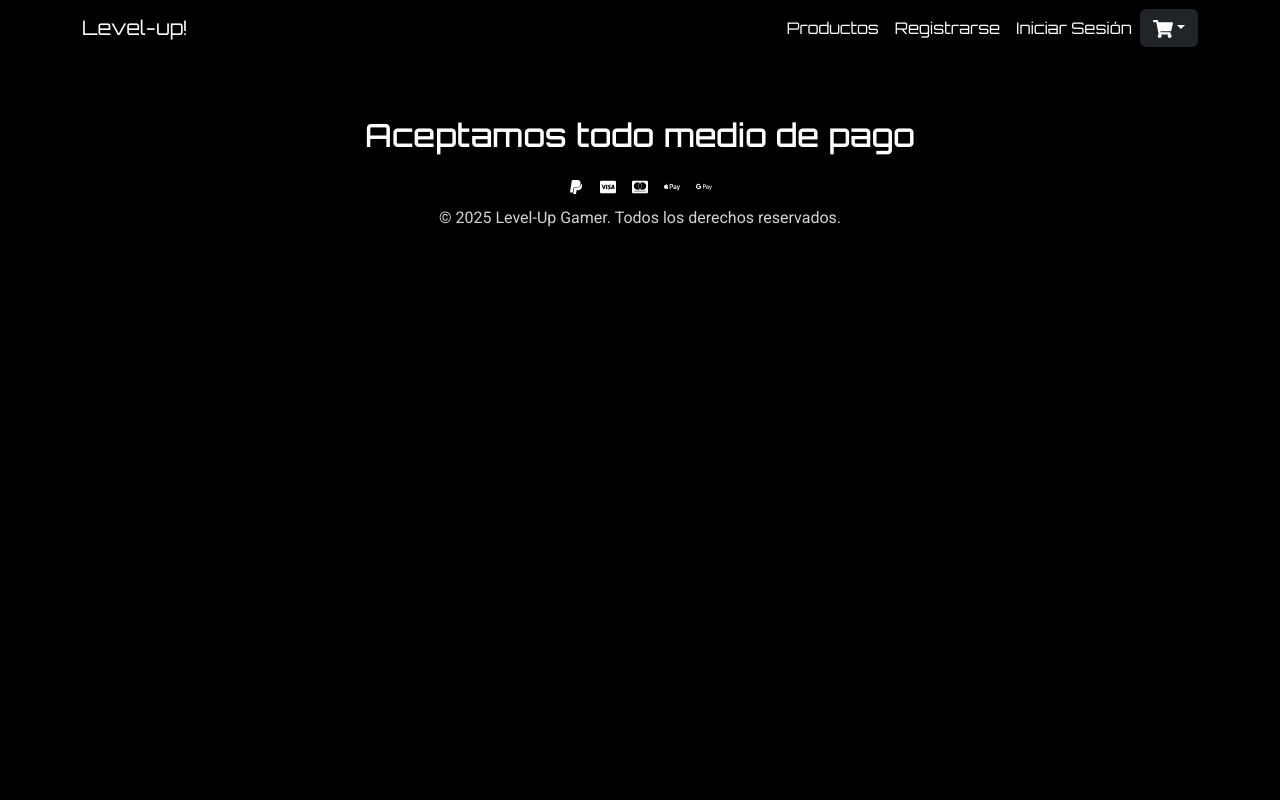
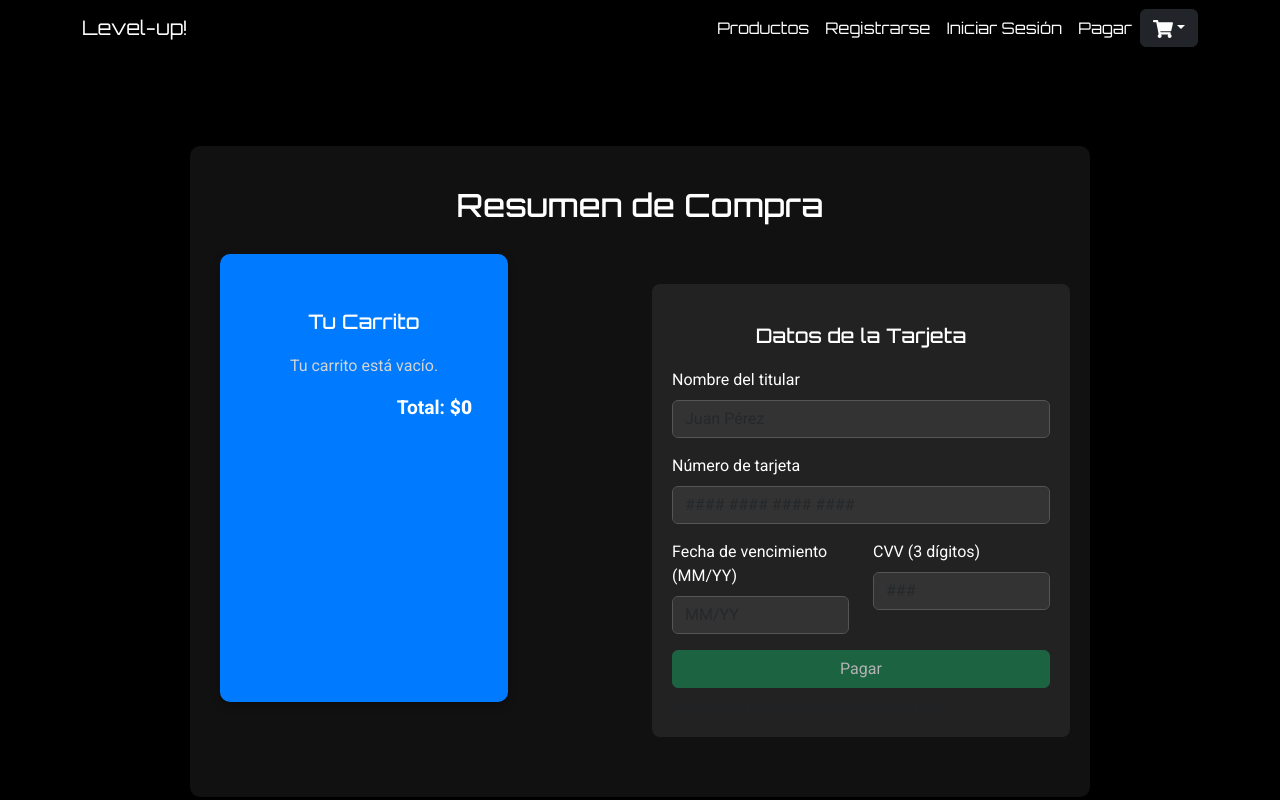
Before and after one commit to GOSUGING/level-up-v2, a React (Vite) app: page /pago in a window 1280 px wide. Shown: the top 800 px of the page. Built offline with nearby package versions, Linux system fonts and the light colour scheme.

Commit message:
Se crea y configura página de pago

```diff
--- a/src/App.jsx
+++ b/src/App.jsx
@@ -6,6 +6,7 @@ import HomePages from './pages/HomePages';
 import ProductsPages from './pages/ProductsPages';
 import RegisterPages from './pages/RegisterPages';
 import LoginPages from './pages/LoginPages';
+import PurchasePages from './pages/PurchasePages';
 import 'bootstrap/dist/css/bootstrap.min.css';
 import './App.css';
 import Footer from './components/Footer';
@@ -22,6 +23,7 @@ function App() {
             <Route path='/productos' element={<ProductsPages />} />
             <Route path='/registro' element={<RegisterPages />} />
             <Route path='/login' element={<LoginPages />} />
+            <Route path='/pago' element={<PurchasePages />} />
           </Routes>
         </div>
         <Footer />
--- a/src/components/HeaderComponent.jsx
+++ b/src/components/HeaderComponent.jsx
@@ -20,6 +20,7 @@ function HeaderComponent() {
             <Nav.Link as={Link} to="/productos">Productos</Nav.Link>
             <Nav.Link as={Link} to="/registro">Registrarse</Nav.Link>
             <Nav.Link as={Link} to="/login">Iniciar Sesión</Nav.Link>
+            <Nav.Link as={Link} to="/pago">Pagar</Nav.Link>
 
             {/* Carrito como icono */}
             <Dropdown show={showCart} onToggle={() => setShowCart(!showCart)} align="end">
--- /dev/null
+++ b/src/pages/PurchasePages.jsx
@@ -0,0 +1,206 @@
+import React, { useContext, useMemo, useState } from 'react';
+import { Container, Row, Col, ListGroup, Form, Button, Alert, Card } from 'react-bootstrap';
+import { CartContext } from '../context/CartContext';
+
+function PurchagePages() {
+  const { cartItems } = useContext(CartContext);
+
+  const total = useMemo(() => {
+    return cartItems.reduce((sum, item) => sum + (item.price || 0), 0);
+  }, [cartItems]);
+
+  const [cardName, setCardName] = useState('');
+  const [cardNumber, setCardNumber] = useState('');
+  const [expiry, setExpiry] = useState(''); // MM/YY
+  const [cvv, setCvv] = useState('');
+  const [errors, setErrors] = useState({});
+  const [success, setSuccess] = useState('');
+
+  const sanitizeNumber = (value) => value.replace(/\D/g, '');
+
+  const detectCardType = (num) => {
+    const n = sanitizeNumber(num);
+    if (/^4/.test(n)) return 'visa';
+    if (/^(5[1-5]|2[2-7])/.test(n)) return 'mastercard';
+    if (/^3[47]/.test(n)) return 'amex';
+    if (/^(6011|65|64[4-9])/.test(n)) return 'discover';
+    return 'unknown';
+  };
+
+  const validateExpiry = (value) => {
+    // Expect MM/YY
+    const match = value.match(/^(0[1-9]|1[0-2])\/(\d{2})$/);
+    if (!match) return false;
+    const month = parseInt(match[1], 10);
+    const year = 2000 + parseInt(match[2], 10);
+
+    const now = new Date();
+    const currentMonth = now.getMonth() + 1; // 1-12
+    const currentYear = now.getFullYear();
+
+    if (year < currentYear) return false;
+    if (year === currentYear && month < currentMonth) return false;
+    return true;
+  };
+
+  const validateCvv = (value) => {
+    const type = detectCardType(cardNumber);
+    const digitsOnly = /^\d+$/;
+    if (!digitsOnly.test(value)) return false;
+    if (type === 'amex') return value.length === 4;
+    return value.length === 3;
+  };
+
+  const validateName = (value) => {
+    const re = /^[A-Za-zÁÉÍÓÚÑáéíóúñ ]{2,}$/;
+    return re.test(value.trim());
+  };
+
+  const validateCardNumber = (num) => {
+    const n = sanitizeNumber(num);
+    return n.length === 16;
+  };
+
+  const formatCardNumber = (num) => {
+    const n = sanitizeNumber(num);
+    const type = detectCardType(num);
+    if (type === 'amex') {
+      // 4 6 5 grouping: 1234 567890 12345
+      return n.replace(/^(\d{0,4})(\d{0,6})(\d{0,5}).*/, (m, g1, g2, g3) =>
+        [g1, g2, g3].filter(Boolean).join(' ')
+      );
+    }
+    // default 4-4-4-4
+    return n.replace(/(.{1,4})/g, '$1 ').trim();
+  };
+
+  const handlePay = (e) => {
+    e.preventDefault();
+    const newErrors = {};
+
+    if (!validateName(cardName)) newErrors.cardName = 'Nombre inválido (solo letras y espacios).';
+    const digits = sanitizeNumber(cardNumber);
+    if (!digits) newErrors.cardNumber = 'Por favor ingrese el número de tarjeta.';
+    else if (digits.length !== 16) newErrors.cardNumber = 'El número de tarjeta debe tener 16 dígitos.';
+    if (!validateExpiry(expiry)) newErrors.expiry = 'Fecha inválida. Usa formato MM/YY y que no esté vencida.';
+    if (!validateCvv(cvv)) newErrors.cvv = 'CVV inválido.';
+
+    setErrors(newErrors);
+    setSuccess('');
+
+    if (Object.keys(newErrors).length === 0) {
+      // Es una maqueta: no se envía a ningún servicio.
+      setSuccess('Pago simulado exitosamente. ¡Gracias por tu compra!');
+    }
+  };
+
+  const cardType = detectCardType(cardNumber);
+
+  return (
+    <main>
+      <Container className="page-container">
+        <h2>Resumen de Compra</h2>
+        <Row className="mt-3">
+          <Col md={6}>
+            <Card className="cart-container">
+              <Card.Body>
+                <h5 className="cart-title">Tu Carrito</h5>
+                {cartItems.length === 0 ? (
+                  <p>Tu carrito está vacío.</p>
+                ) : (
+                  <ListGroup>
+                    {cartItems.map((item) => (
+                      <ListGroup.Item key={item.id} className="cart-list-item">
+                        <span>{item.name}</span>
+                        <span>${(item.price || 0).toLocaleString()}</span>
+                      </ListGroup.Item>
+                    ))}
+                  </ListGroup>
+                )}
+                <div className="cart-total mt-3">
+                  Total: <strong>${total.toLocaleString()}</strong>
+                </div>
+              </Card.Body>
+            </Card>
+          </Col>
+
+          <Col md={6}>
+            <div className="form-container">
+              <h5>Datos de la Tarjeta</h5>
+              {success && <Alert variant="success">{success}</Alert>}
+
+              <Form onSubmit={handlePay}>
+                <Form.Group className="mb-3" controlId="cardName">
+                  <Form.Label>Nombre del titular</Form.Label>
+                  <Form.Control
+                    type="text"
+                    placeholder="Juan Pérez"
+                    value={cardName}
+                    onChange={(e) => setCardName(e.target.value)}
+                    isInvalid={!!errors.cardName}
+                  />
+                  <Form.Control.Feedback type="invalid">{errors.cardName}</Form.Control.Feedback>
+                </Form.Group>
+
+                <Form.Group className="mb-3" controlId="cardNumber">
+                  <Form.Label>Número de tarjeta</Form.Label>
+                  <Form.Control
+                    type="text"
+                    placeholder="#### #### #### ####"
+                    value={formatCardNumber(cardNumber)}
+                    onChange={(e) => setCardNumber(sanitizeNumber(e.target.value))}
+                    isInvalid={!!errors.cardNumber}
+                  />
+                  <Form.Control.Feedback type="invalid">{errors.cardNumber}</Form.Control.Feedback>
+                </Form.Group>
+
+                <Row>
+                  <Col md={6}>
+                    <Form.Group className="mb-3" controlId="expiry">
+                      <Form.Label>Fecha de vencimiento (MM/YY)</Form.Label>
+                      <Form.Control
+                        type="text"
+                        placeholder="MM/YY"
+                        value={expiry}
+                        onChange={(e) => setExpiry(e.target.value)}
+                        isInvalid={!!errors.expiry}
+                      />
+                      <Form.Control.Feedback type="invalid">{errors.expiry}</Form.Control.Feedback>
+                    </Form.Group>
+                  </Col>
+                  <Col md={6}>
+                    <Form.Group className="mb-3" controlId="cvv">
+                      <Form.Label>CVV {cardType === 'amex' ? '(4 dígitos)' : '(3 dígitos)'}</Form.Label>
+                      <Form.Control
+                        type="password"
+                        placeholder={cardType === 'amex' ? '####' : '###'}
+                        value={cvv}
+                        onChange={(e) => setCvv(e.target.value)}
+                        isInvalid={!!errors.cvv}
+                      />
+                      <Form.Control.Feedback type="invalid">{errors.cvv}</Form.Control.Feedback>
+                    </Form.Group>
+                  </Col>
+                </Row>
+
+                <Button
+                  type="submit"
+                  variant="success"
+                  className="w-100"
+                  disabled={cartItems.length === 0}
+                >
+                  Pagar
+                </Button>
+                {cartItems.length === 0 && (
+                  <small className="text-muted d-block mt-2">Agrega productos al carrito para poder pagar.</small>
+                )}
+              </Form>
+            </div>
+          </Col>
+        </Row>
+      </Container>
+    </main>
+  );
+}
+
+export default PurchagePages;
```
Also changed, not shown: 1 other file (tests, documents, lock files or other folders).
